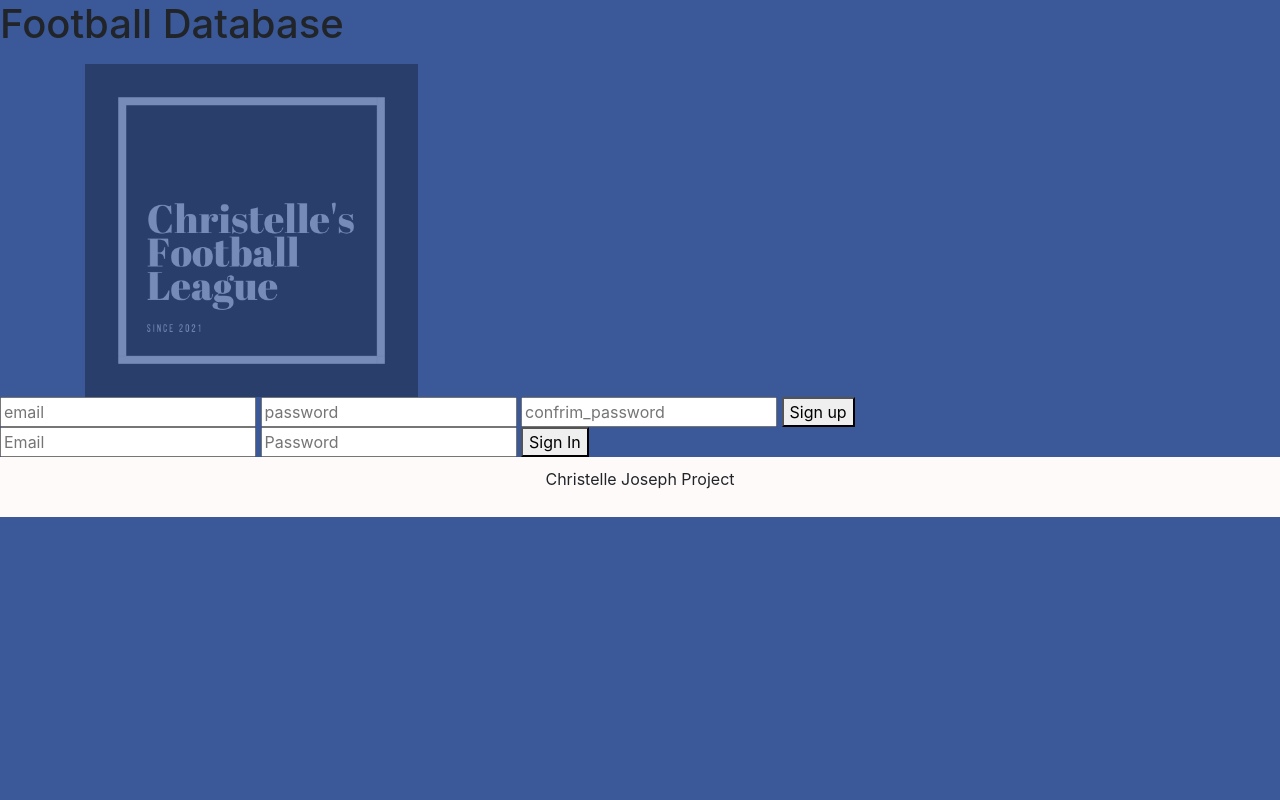
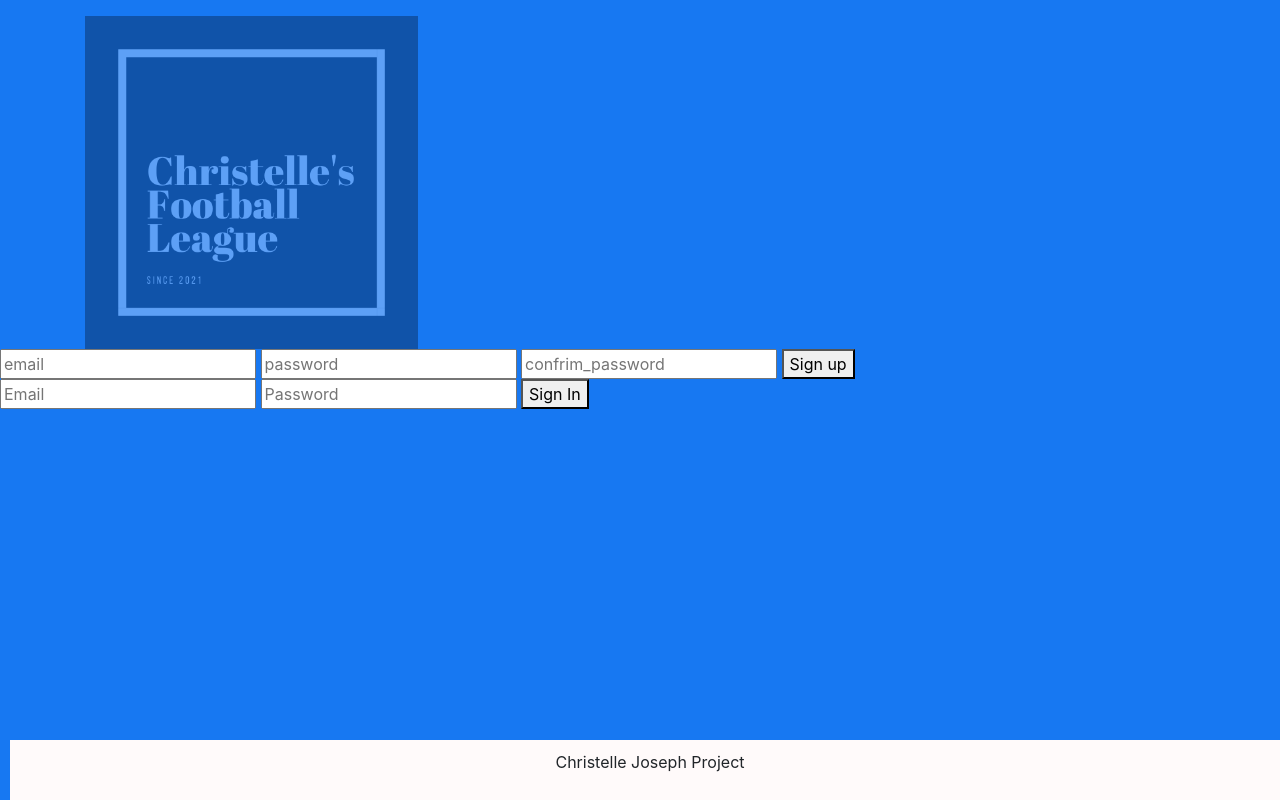
Before and after one commit to christellegessicca/Football-project-client, a website built with webpack: page index.html in a window 1280 px wide. Built offline with nearby package versions, Linux system fonts and the light colour scheme.

Commit message:
Updated css

```diff
--- a/assets/styles/index.scss
+++ b/assets/styles/index.scss
@@ -1,14 +1,15 @@
 @import '~bootstrap/scss/bootstrap';
 body{
-  background-color: #3b5998;
+  background-color: #1778F2;
 }
 /* Create three equal columns that sits next to each other */
-.on-auth {
+#on-auth {
   -webkit-flex: 1;
   -ms-flex: 1;
   flex: 1;
   padding: 10px;
   height: 300px; /* Should be removed. Only for demonstration */
+  position: relative;
 }
 
 img {
@@ -21,5 +22,8 @@ img {
   background-color: #FFFAFA;
   padding: 10px;
   text-align: center;
+  position: fixed;
+  bottom:0;
+  width:100%;
 
 }
--- a/index.html
+++ b/index.html
@@ -10,7 +10,7 @@
       <script src="public/application.js" type="text/javascript" charset="utf-8" defer></script>
       </head>
      <body>
- <h1>Football Database</h1>
+
  <p id="message"></p>
 
 <div class="container">
@@ -46,8 +46,8 @@
  <div id="on-auth">
   <form id="create" class= "authenticated"><input type="text" name="player[playerName]" placeholder="PlayerName"/>
   <input type="text" name="player[team]" placeholder="Team"/>
- <input type="text" name="player[position]" placeholder="position"/>
- <button type="submit">Create</button>
+  <input type="text" name="player[position]" placeholder="position"/>
+  <button type="submit">Create</button>
 </form>
 
 <form id="update" class= "authenticated">
```
